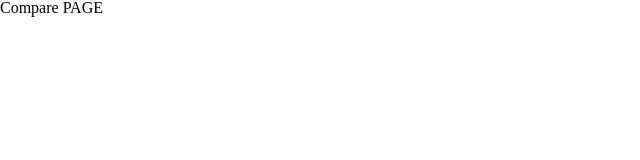
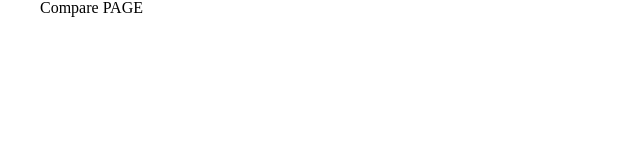
Before and after one commit to Fran-Fe/franfe-front, a React (Create React App) app: page /compare in a window 1280 px wide. Shown: the top 160 px of the page, without its empty margins (0-640 px from the left). Built offline with nearby package versions, Linux system fonts and the light colour scheme.

Commit message:
feat: Default Layout;

```diff
--- a/src/App.tsx
+++ b/src/App.tsx
@@ -2,6 +2,7 @@ import { BrowserRouter as Router, Route, Routes } from 'react-router-dom';
 import { ThemeProvider } from 'styled-components';
 import { Home, Compare, Gallery, Rank } from 'pages';
 import { GlobalStyles, theme } from 'styles';
+import Layout from 'layouts/Layout';
 
 const App = () => {
   return (
@@ -9,10 +10,12 @@ const App = () => {
       <ThemeProvider theme={theme}>
         <GlobalStyles />
         <Routes>
-          <Route path="/" element={<Home />} />
-          <Route path="/compare" element={<Compare />} />
-          <Route path="/gallery" element={<Gallery />} />
-          <Route path="/rank" element={<Rank />} />
+          <Route element={<Layout />}>
+            <Route path="/" element={<Home />} />
+            <Route path="/compare" element={<Compare />} />
+            <Route path="/gallery" element={<Gallery />} />
+            <Route path="/rank" element={<Rank />} />
+          </Route>
         </Routes>
       </ThemeProvider>
     </Router>
--- /dev/null
+++ b/src/layouts/Layout.tsx
@@ -0,0 +1,26 @@
+import { PropsWithChildren } from 'react';
+import { Outlet } from 'react-router-dom';
+import styled from 'styled-components';
+
+const MainContainer = styled.div`
+  display: flex;
+  flex-direction: column;
+  align-items: center;
+  height: 100vh;
+`;
+
+const Content = styled.div`
+  max-width: 1200px;
+  width: 100vw;
+  flex: 1;
+`;
+
+const Layout = ({ children }: PropsWithChildren) => {
+  return (
+    <MainContainer>
+      <Content>{children || <Outlet />}</Content>
+    </MainContainer>
+  );
+};
+
+export default Layout;
```
